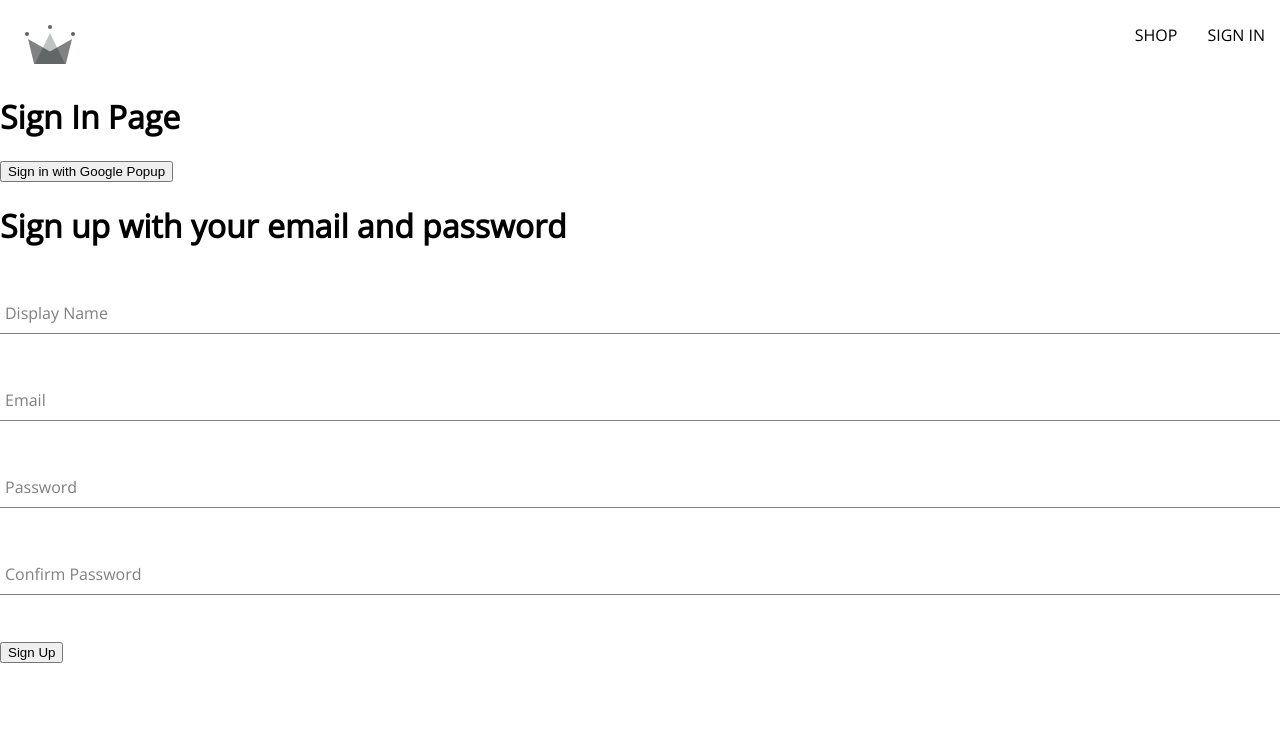
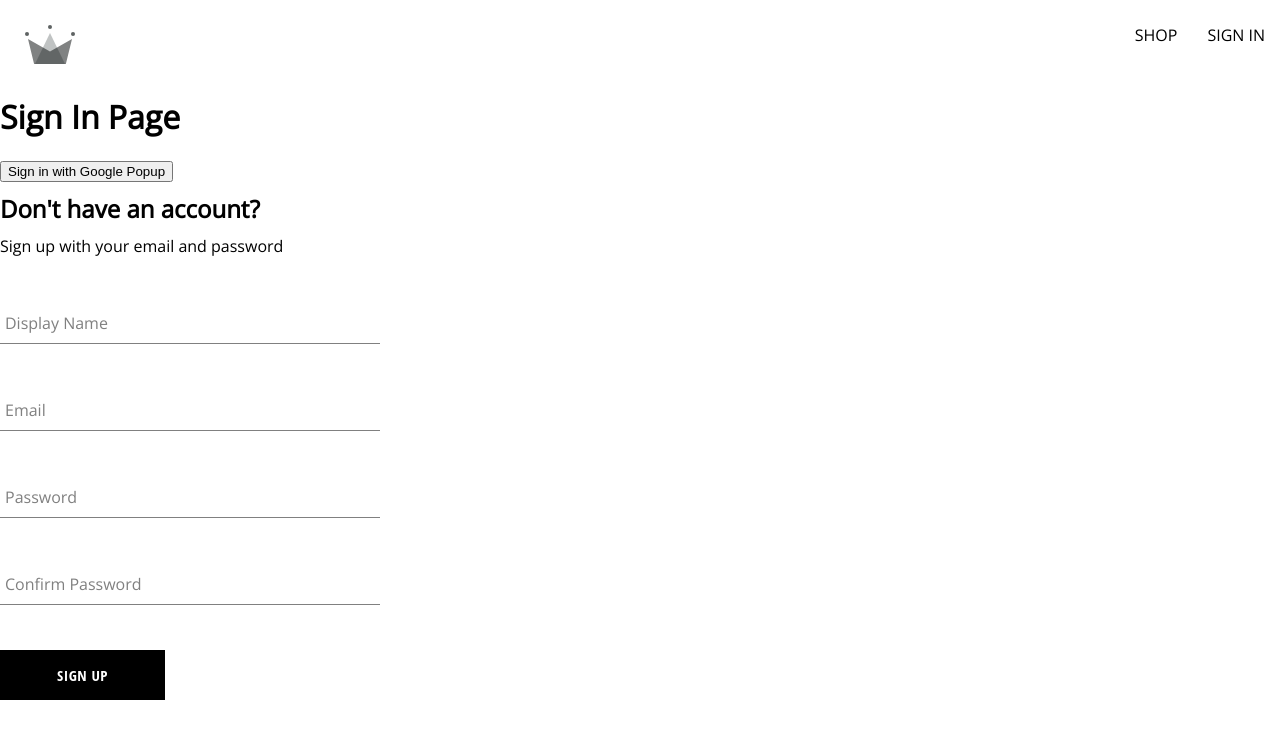
Before and after one commit to saulpereira/crwn-clothingwRedux, a React (Create React App) app: page /sign-In in a window 1280 px wide. Shown: the top 738 px of the page. Built offline with nearby package versions, Linux system fonts and the light colour scheme.

Commit message:
102. Custom Button Component
102. Custom Button Component

```diff
--- /dev/null
+++ b/src/components/button/button.component.jsx
@@ -0,0 +1,19 @@
+import './button.styles.scss';
+
+const BUTTON_TYPE_CLASSES = {
+    google: 'google-sign-in',
+    inverted: 'inverted'
+}
+
+const Button = ({ children, buttonType, ...otherProps }) => {
+    return (
+        <button
+            className={`button-container ${BUTTON_TYPE_CLASSES[buttonType]}`}
+            {...otherProps}
+        >
+        {children}
+        </button>
+    );
+}
+
+export default Button;
--- /dev/null
+++ b/src/components/button/button.styles.scss
@@ -0,0 +1,46 @@
+.button-container {
+    min-width: 165px;
+    width: auto;
+    height: 50px;
+    letter-spacing: 0.5px;
+    line-height: 50px;
+    padding: 0 35px 0 35px;
+    font-size: 15px;
+    background-color: black;
+    color: white;
+    text-transform: uppercase;
+    font-family: 'Open Sans Condensed';
+    font-weight: bolder;
+    border: none;
+    cursor: pointer;
+    display: flex;
+    justify-content: center;
+
+    &:hover {
+      background-color: white;
+      color: black;
+      border: 1px solid black;
+    }
+
+    &.google-sign-in {
+      background-color: #4285f4;
+      color: white;
+
+      &:hover {
+        background-color: #357ae8;
+        border: none;
+      }
+    }
+
+    &.inverted {
+      background-color: white;
+      color: black;
+      border: 1px solid black;
+
+      &:hover {
+        background-color: black;
+        color: white;
+        border: none;
+      }
+    }
+  }
--- a/src/components/sign-up-form/sign-up-form.component.jsx
+++ b/src/components/sign-up-form/sign-up-form.component.jsx
@@ -1,8 +1,11 @@
 import { useState } from "react";
 
 import FormInput from "../form-input/form-input.component";
+import Button from '../button/button.component';
 
 import { createAuthUserWithEmailAndPassword, createUserDocumentFromAuth } from '../../utils/firebase/firebase.utils';
+
+import './sign-up-form.styles.scss';
 
 const defaultFormFields = {
     displayName: '',
@@ -51,8 +54,9 @@
     }
 
     return (
-        <div>
-            <h1>Sign up with your email and password</h1>
+        <div className="sign-up-container">
+            <h2>Don't have an account?</h2>
+            <span>Sign up with your email and password</span>
             <form onSubmit={handleSubmit}>
                 <FormInput label="Display Name" type="text" required onChange={handleChange} name="displayName" value={displayName} />
 
@@ -61,7 +65,7 @@
                 <FormInput label="Password" type="password" required onChange={handleChange} name="password" value={password} />
 
                 <FormInput label="Confirm Password" type="password" required onChange={handleChange} name="confirmPassword" value={confirmPassword} />
-                <button type="submit">Sign Up</button>
+                <Button type='submit'>Sign Up</Button>
             </form>
         </div>
     )
--- /dev/null
+++ b/src/components/sign-up-form/sign-up-form.styles.scss
@@ -0,0 +1,9 @@
+.sign-up-container {
+    display: flex;
+    flex-direction: column;
+    width: 380px;
+
+    h2 {
+        margin: 10px 0;
+    }
+}
```
